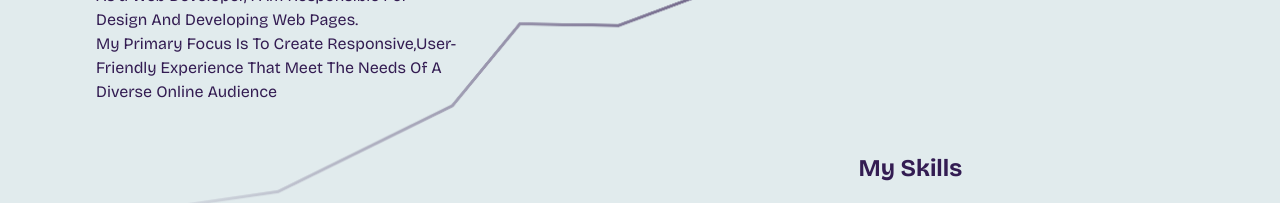
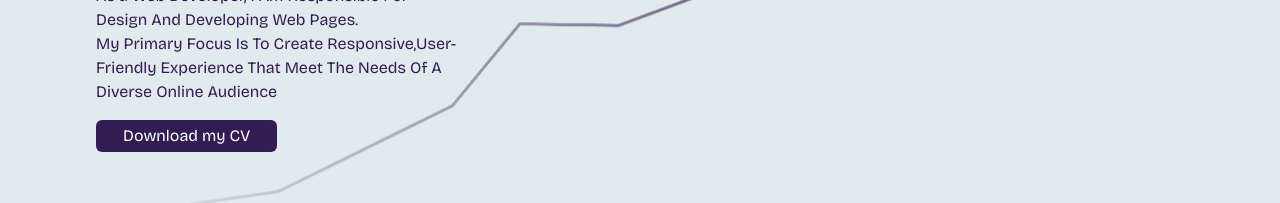
Before and after one commit to Suleman-Qureshi/Portfolio, a React (Vite) app: page / in a window 1280 px wide. Shown: the part 960-1163 px from the top of the page. Built offline with nearby package versions, Linux system fonts and the light colour scheme.

Commit message:
cv Button added

```diff
--- a/src/Pages/About.jsx
+++ b/src/Pages/About.jsx
@@ -47,6 +47,9 @@ function About() {
             My Primary Focus Is To Create Responsive,User-Friendly Experience
             That Meet The Needs Of A Diverse Online Audience
           </div>
+          <a href="../../public/CV/cv.pdf" download>
+          <button className="bg-[#331C52] text-white w-1/2 rounded-md py-1 px-4">Download my CV</button>
+          </a>
         </div>
       </div>
       <div className="w-full flex justify-end max-md:justify-start z-10">
```
Also changed, not shown: 1 other file (tests, documents, lock files or other folders).
